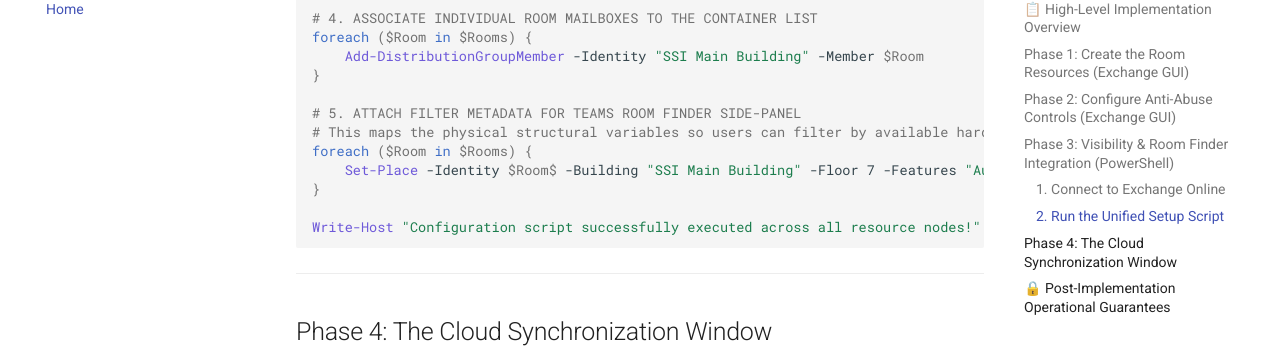
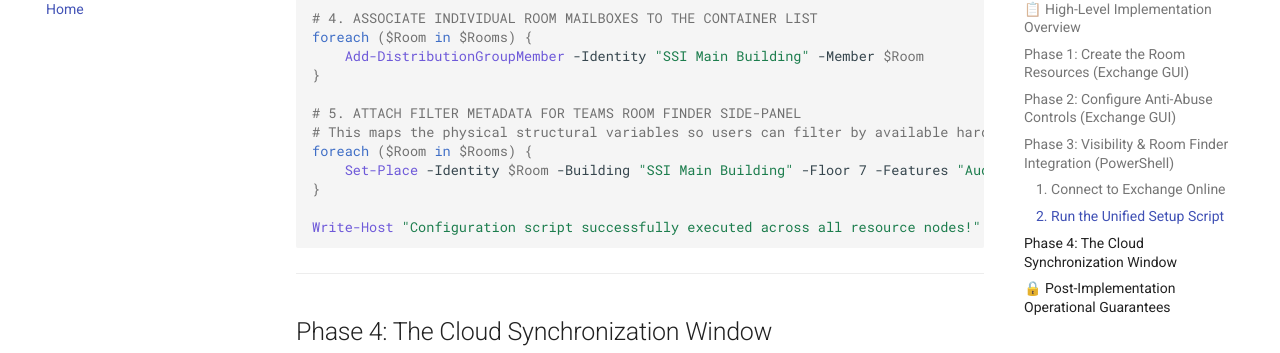
Before and after one commit to mavi-ssi/microsoft-rooms-setup, an MkDocs documentation site: the page built from docs/index.md, in a window 1280 px wide and 900 px high, scrolled down 3090 px. Shown: the part 99-452 px from the top of the window. Built offline with MkDocs 1.6.1 and Material for MkDocs 9.7.7, drawn with Linux system fonts in a browser that asks for light colours.

Commit message:
fix: Update unified setup script

```diff
--- a/docs/index.md
+++ b/docs/index.md
@@ -104,7 +104,7 @@ foreach ($Room in $Rooms) {
 # 5. ATTACH FILTER METADATA FOR TEAMS ROOM FINDER SIDE-PANEL
 # This maps the physical structural variables so users can filter by available hardware features.
 foreach ($Room in $Rooms) {
-    Set-Place -Identity $Room$ -Building "SSI Main Building" -Floor 7 -Features "Audio, Video, Display"
+    Set-Place -Identity $Room -Building "SSI Main Building" -Floor 7 -Features "Audio, Video, Display"
 }
 
 Write-Host "Configuration script successfully executed across all resource nodes!" -ForegroundColor Green
```
